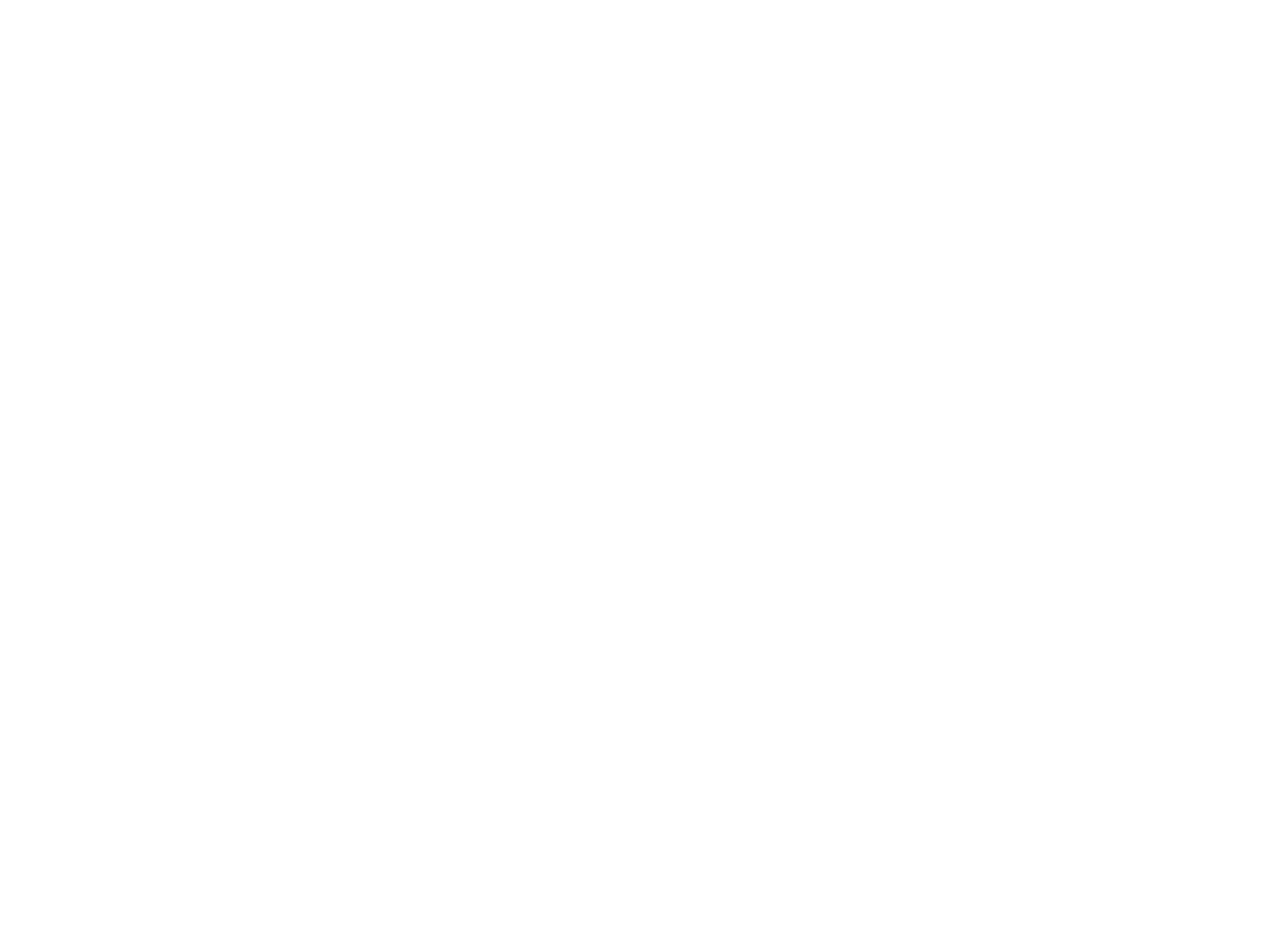
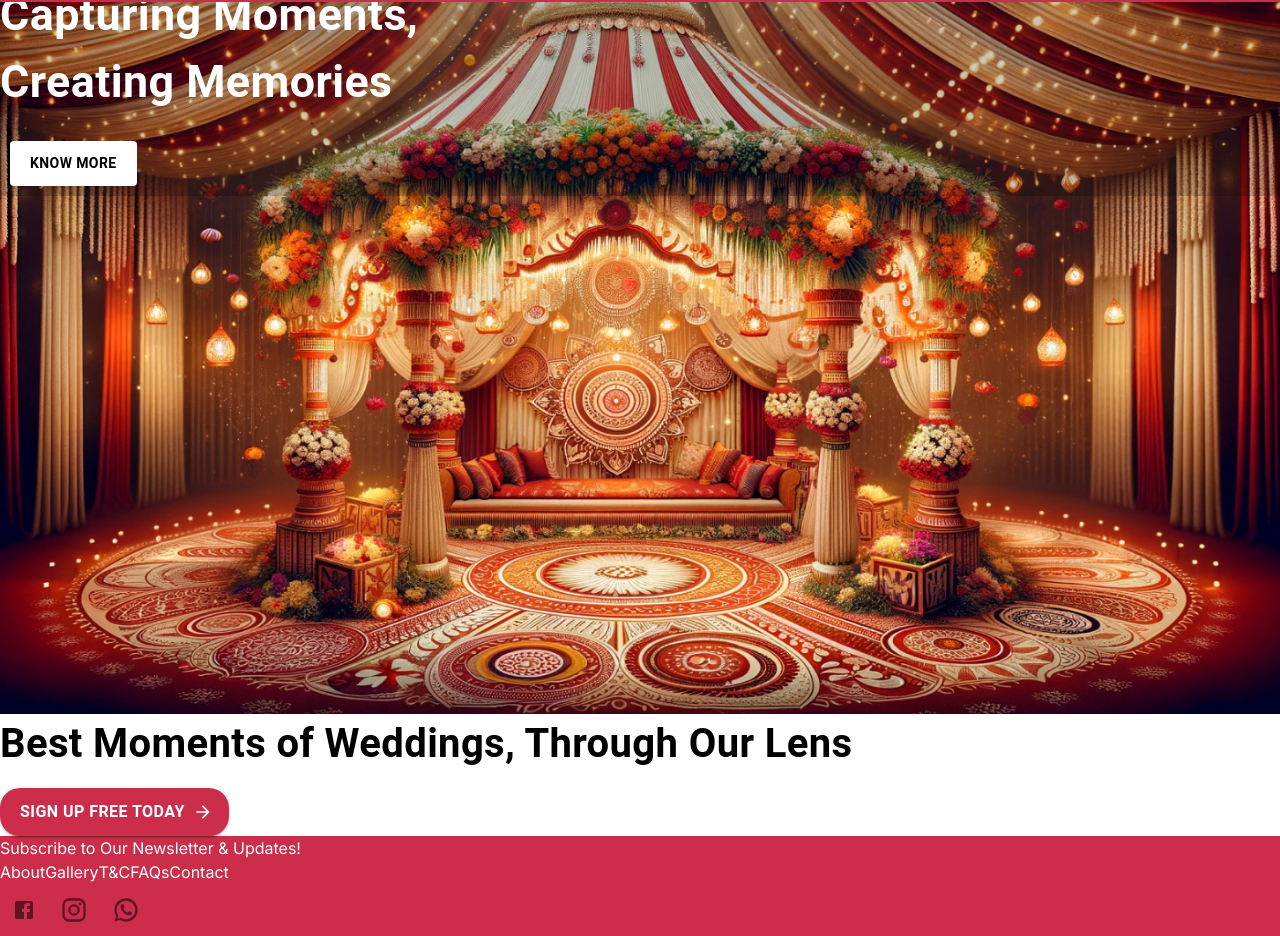
Before and after one commit to Ilanraws100/weddings, a Next.js app: page /gallery in a window 1280 px wide. Shown: the part 86-1022 px from the top of the page. Before the commit the page ends 800 px from the top, so only its background shows below. Built offline with nearby package versions, Linux system fonts and the light colour scheme; a web font is replaced by a local one.

Commit message:
tailwindcss setup

```diff
--- a/app/gallery/page.js
+++ b/app/gallery/page.js
@@ -1,7 +1,59 @@
+import CustomButton, { AromaEventzButton } from "@/components/customButton";
+import FooterSection from "@/components/footer";
+import Header from "@/components/header";
+import { h2_fontSize, h3_fontSize, secondaryColor } from "@/consts";
+import { Typography } from "@mui/material";
+import Image from "next/image";
+
 export default function Gallery() {
-    return (
-        <div>
-            <h1>Gallery</h1>
+  return (
+    <>
+      <Header />
+      <main>
+        <div
+          className="flex flex-col"
+          style={{
+            width: "100%",
+            height: "100vh",
+            position: "relative",
+            justifyContent: "center",
+            alignItems: "start",
+          }}
+        >
+          {" "}
+          <Image src="/decor2.jpg" alt="Design" fill priority />
+          <div
+            style={{
+              backgroundColor: "rgb(0,0,0,0.2)",
+              color: "white",
+              position: "relative",
+              justifyContent: "center",
+              alignItems: "start",
+              padding: { xs: 2, md: 10 },
+            }}
+          >
+            <Typography
+              sx={{ fontSize: h2_fontSize }}
+              gutterBottom
+              fontWeight={"bold"}
+            >
+              Gallery of Aroma Eventz: <br /> Capturing Moments,
+              <br /> Creating Memories
+            </Typography>
+            <CustomButton label="Know More" padding={"10px 20px"} />
+          </div>
         </div>
-    )
+        <div className="flex flex-col items-center bg-secondary p-10">
+          <Typography
+            gutterBottom
+            sx={{ fontSize: h3_fontSize, fontWeight: "bold" }}
+          >
+            Best Moments of Weddings, Through Our Lens{" "}
+          </Typography>
+          <AromaEventzButton label="Sign  Up  Free Today" />
+        </div>
+      </main>
+      <FooterSection />
+    </>
+  );
 }
--- a/app/globals.css
+++ b/app/globals.css
@@ -1 +1,4 @@
 @import url('https://fonts.googleapis.com/css2?family=Lily+Script+One&display=swap');
+@tailwind base;
+@tailwind components;
+@tailwind utilities;
--- a/app/t&c/page.js
+++ b/app/t&c/page.js
@@ -1,12 +1,16 @@
 import FooterSection from "@/components/footer";
 import Header from "@/components/header";
+import { h2_fontSize } from "@/consts";
 
 export default function TermsAndConditions() {
   return (
     <>
       <Header />
       <main style={{ width: "100%", marginTop: "90px" }}>
-        <h1>Terms and Conditions</h1>
+        <h1 className="underline">Terms and Conditions</h1>
+        <div>
+          <h1> hi {h2_fontSize.lg}</h1>
+        </div>
       </main>
       <FooterSection />
     </>
--- a/components/footer.jsx
+++ b/components/footer.jsx
@@ -1,5 +1,4 @@
-import { Button, Stack, TextField, Typography } from "@mui/material";
-import CustomButton from "@/components/customButton";
+// import CustomButton from "@/components/customButton";
 import { primaryColor } from "@/consts";
 import IconButton from "@mui/material/IconButton";
 import FacebookIcon from "@mui/icons-material/Facebook";
@@ -10,24 +9,15 @@
 export default function FooterSection() {
   return (
     <footer style={{ backgroundColor: primaryColor, color: "white" }}>
-      <Typography
-        variant="h4"
-        gutterBottom
-        sx={{
-          fontWeight: "bold",
-          paddingY: 2,
-          textAlign: "center",
-          paddingTop: 10,
-        }}
-      >
+      <h4 className="font-bold p-10 text-center mb-4 text-2xl">
         Subscribe to Our Newsletter & Updates!
-      </Typography>
-      <Stack
+      </h4>
+      {/* <Stack
         direction={{ xs: "column", md: "row" }}
         width={"100%"}
         justifyContent={"center"}
         alignItems={{ xs: "center", md: "stretch" }}
-        spacing={{ xs: 2, md: 5}}
+        spacing={{ xs: 2, md: 5 }}
       >
         <TextField
           label="Enter your email here"
@@ -36,16 +26,33 @@
           sx={{ backgroundColor: "white", width: { xs: "300px", md: "450px" } }}
         />
         <CustomButton label="Subscribe" width={{ xs: "300px", md: "150px" }} />
-      </Stack>
-      <Stack
-        direction={{ xs: "column-reverse", md: "row" }}
-        alignItems={{ xs: "center", md: "end" }}
-        justifyContent={"space-between"}
-        spacing={5}
-        padding={5}
-      >
-        <Stack alignItems={{ xs: "center", md: "start" }}>
-          <Stack direction="row" alignItems="center" spacing={1}>
+      </Stack> */}
+      <div className="flex flex-col md:flex-row-reverse items-center md:items-end justify-between p-10 space-y-5">
+        <div className="flex space-x-5 flex-wrap justify-center">
+          {[
+            { label: "About", path: "/about" },
+            { label: "Gallery", path: "/gallery" },
+            { label: "T&C", path: "/t&c" },
+            { label: "FAQs", path: "/faq" },
+            { label: "Contact", path: "/contact" },
+          ].map((item) => (
+            <Link
+              href={item.path}
+              key={item.label}
+              className="m-2"
+              style={{ textDecoration: "none" }}
+            >
+              <button
+                key={item.label}
+                className="text-white block mx-auto text-center no-underline"
+              >
+                {item.label}
+              </button>
+            </Link>
+          ))}
+        </div>
+        <div className="flex flex-col items-center md:items-start space-y-3">
+          <div className="flex space-x-5">
             <Link
               href={
                 "https://www.facebook.com/profile.php?id=100090292629394&mibextid=ZbWKwL"
@@ -69,44 +76,10 @@
                 <WhatsAppIcon fontSize="inherit" />
               </IconButton>
             </Link>
-          </Stack>
-          <Typography>©Copyright 2024 | Aroma’s Eventz </Typography>
-        </Stack>
-        <Stack
-          direction={"row"}
-          flexWrap={"wrap"}
-          justifyContent={"center"}
-          spacing={2}
-        >
-          {[
-            { label: "About", path: "/about" },
-            { label: "Gallery", path: "/gallery" },
-            { label: "T&C", path: "/t&c" },
-            { label: "FAQs", path: "/faq" },
-            { label: "Contact", path: "/contact" },
-          ].map((item) => (
-            <Link
-              href={item.path}
-              key={item.label}
-              style={{ textDecoration: "none" }}
-            >
-              <Button
-                key={item.label}
-                variant="text"
-                sx={{
-                  textAlign: "center",
-                  color: "white",
-                  display: "block",
-                  margin: "auto",
-                  textTransform: "none",
-                }}
-              >
-                {item.label}
-              </Button>
-            </Link>
-          ))}
-        </Stack>
-      </Stack>
+          </div>
+          <p>©Copyright 2024 | Aroma’s Eventz </p>
+        </div>
+      </div>
     </footer>
   );
 }
--- a/package.json
+++ b/package.json
@@ -21,7 +21,10 @@
     "sharp": "^0.33.1"
   },
   "devDependencies": {
+    "autoprefixer": "^10.4.16",
     "eslint": "^8",
-    "eslint-config-next": "14.0.4"
+    "eslint-config-next": "14.0.4",
+    "postcss": "^8.4.32",
+    "tailwindcss": "^3.4.0"
   }
 }
--- /dev/null
+++ b/postcss.config.js
@@ -0,0 +1,6 @@
+module.exports = {
+  plugins: {
+    tailwindcss: {},
+    autoprefixer: {},
+  },
+}
--- /dev/null
+++ b/tailwind.config.js
@@ -0,0 +1,19 @@
+/** @type {import('tailwindcss').Config} */
+export const content = [
+      "./app/**/*.{js,ts,jsx,tsx,mdx}",
+      "./pages/**/*.{js,ts,jsx,tsx,mdx}",
+      "./components/**/*.{js,ts,jsx,tsx,mdx}",
+
+      // Or if using `src` directory:
+      "./src/**/*.{js,ts,jsx,tsx,mdx}"
+];
+export const theme = {
+  extend: {
+    colors: {
+      primary: "#CC2D4A", // Custom primary color
+      secondary: "#F4E8D6", // Custom secondary color
+      tertiary: "#BA2943", // Custom tertiary color
+    },
+  },
+};
+export const plugins = [];
```
Also changed, not shown: public/decor2.jpg (added), 1 other file (tests, documents, lock files or other folders).
